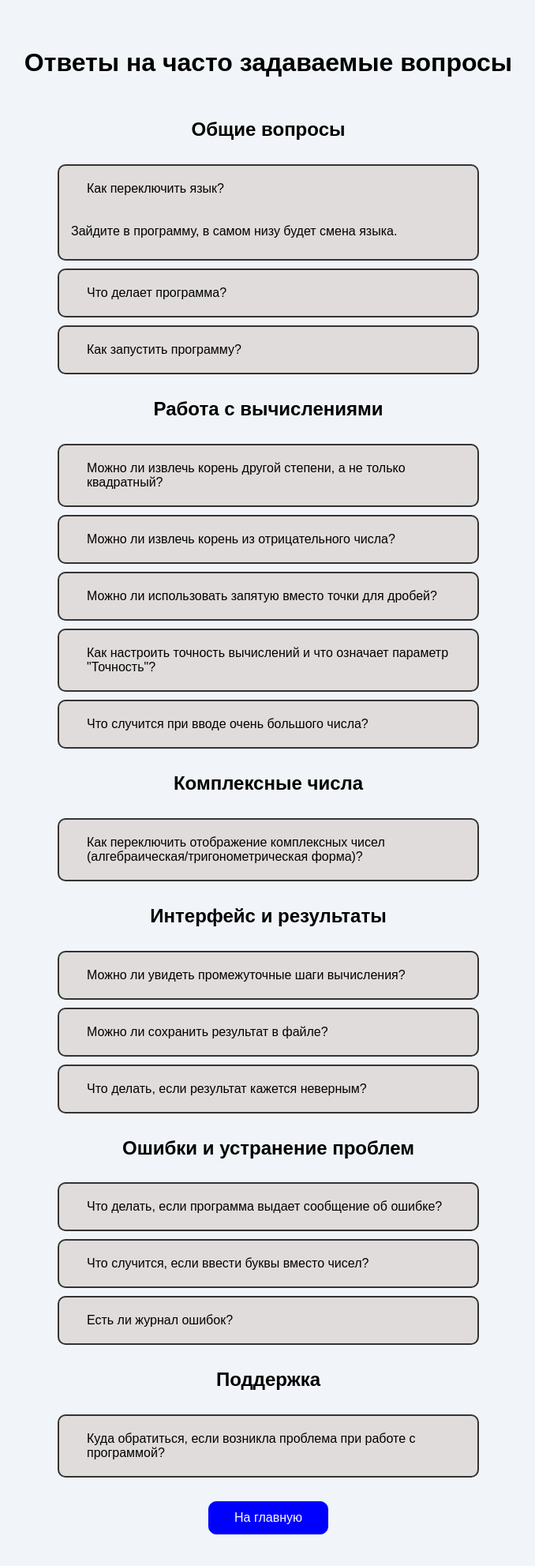
After one commit to Mark3030049920/complex-calculator, a Flask app: page /support in a window 1280 px wide, after a click on "Как переключить язык?". The commit adds this page. Shown: the whole page at 79% size, without its empty margins (300-978 px from the left). Run offline with Flask 3, Linux system fonts and the light colour scheme.

Commit message:
Add FAQ support page

```diff
--- a/app.py
+++ b/app.py
@@ -24,6 +24,10 @@ from calculator.service import (
 
 
 app = Flask(__name__)
+
+@app.route("/support")
+def support():
+    return render_template("support.html")
 
 
 DEFAULT_MESSAGES = {
--- /dev/null
+++ b/static/css/support.css
@@ -0,0 +1,175 @@
+body {
+    display: flex;
+    text-align: center;
+    font-family: 'Montserrat', sans-serif;
+    flex-direction: column;
+    justify-content: center;
+    align-items: center;
+
+    margin: 0;
+    padding: 40px 20px;
+
+    background-color: #f1f5f9;
+}
+
+
+h1 {
+    color: black;
+}
+
+
+h2 {
+    color: black;
+
+    margin-top: 30px;
+}
+
+
+.question {
+    width: 500px;
+
+    border: 2px solid #333;
+
+    padding: 10px 15px;
+
+    border-radius: 10px;
+
+    text-align: left;
+
+    background-color: rgb(225, 220, 220);
+
+    font-size: 16px;
+
+    margin-top: 10px;
+
+    display: flex;
+
+    flex-direction: column;
+
+    justify-content: center;
+}
+
+
+.box-container {
+    display: flex;
+    flex-direction: column;
+
+    align-items: flex-start;
+
+    gap: 10px;
+
+    font-family: Arial, sans-serif;
+
+    margin: 20px;
+}
+
+
+.toggle-checkbox {
+    display: none;
+}
+
+
+.btn {
+    display: inline-block;
+
+    padding: 10px 20px;
+
+    background-color: rgb(225, 220, 220);
+
+    color: black;
+
+    border-radius: 5px;
+
+    cursor: pointer;
+
+    user-select: none;
+
+    transition:
+        background-color 0.2s ease;
+}
+
+
+.btn:hover {
+    background-color: rgb(210, 205, 205);
+}
+
+
+.hidden-text {
+    max-height: 0;
+
+    overflow: hidden;
+
+    opacity: 0;
+
+    transition:
+        max-height 0.3s ease,
+        opacity 0.3s ease;
+}
+
+
+.toggle-checkbox:checked ~ .hidden-text {
+    max-height: 200px;
+
+    opacity: 1;
+
+    margin-top: 10px;
+}
+
+
+.btn-back {
+    display: inline-flex;
+
+    align-items: center;
+    justify-content: center;
+
+    background-color: blue;
+
+    font-family: 'Montserrat', sans-serif;
+
+    color: white;
+
+    border-radius: 10px;
+
+    width: 150px;
+    height: 40px;
+
+    border: 1px solid blue;
+
+    text-decoration: none;
+
+    cursor: pointer;
+
+    margin-top: 30px;
+
+    transition:
+        background-color 0.15s ease,
+        transform 0.15s ease;
+}
+
+
+.btn-back:hover {
+    background-color: #4338ca;
+
+    transform: translateY(-1px);
+}
+
+
+@media (max-width: 650px) {
+
+    .question {
+        width: min(500px, 100%);
+    }
+
+    h1 {
+        font-size: 24px;
+    }
+
+    h2 {
+        font-size: 20px;
+    }
+
+    .btn {
+        font-size: 14px;
+    }
+
+}
--- a/templates/index.html
+++ b/templates/index.html
@@ -1599,9 +1599,8 @@
 
 <!-- SUPPORT -->
 <a
-    href="#"
+    href="{{ url_for('support') }}"
     class="support-button"
-    onclick="return false;"
 >
 
     {{ translations.get(
--- /dev/null
+++ b/templates/support.html
@@ -0,0 +1,463 @@
+<!DOCTYPE html>
+<html lang="ru">
+
+<head>
+
+    <meta charset="UTF-8">
+
+    <meta
+        name="viewport"
+        content="width=device-width, initial-scale=1.0"
+    >
+
+    <link
+        rel="stylesheet"
+        href="{{ url_for('static', filename='css/support.css') }}"
+    >
+
+    <title>Поддержка</title>
+
+</head>
+
+
+<body>
+
+    <h1>Ответы на часто задаваемые вопросы</h1>
+
+    <h2>Общие вопросы</h2>
+
+
+    <div class="question">
+
+        <input
+            type="checkbox"
+            id="toggle-button"
+            class="toggle-checkbox"
+        >
+
+        <label
+            for="toggle-button"
+            class="btn"
+        >
+            Как переключить язык?
+        </label>
+
+        <div class="hidden-text">
+            <p>
+                Зайдите в программу, в самом низу
+                будет смена языка.
+            </p>
+        </div>
+
+    </div>
+
+
+    <div class="question">
+
+        <input
+            type="checkbox"
+            id="toggle-2"
+            class="toggle-checkbox"
+        >
+
+        <label
+            for="toggle-2"
+            class="btn"
+        >
+            Что делает программа?
+        </label>
+
+        <div class="hidden-text">
+            <p>
+                Программа предназначена для извлечения
+                квадратного корня из действительных
+                и комплексных чисел.
+            </p>
+        </div>
+
+    </div>
+
+
+    <div class="question">
+
+        <input
+            type="checkbox"
+            id="toggle-3"
+            class="toggle-checkbox"
+        >
+
+        <label
+            for="toggle-3"
+            class="btn"
+        >
+            Как запустить программу?
+        </label>
+
+        <div class="hidden-text">
+            <p>
+                Необходимо открыть интерфейс программы,
+                далее выбрать нужный режим и ввести
+                число для вычисления.
+            </p>
+        </div>
+
+    </div>
+
+
+    <h2>Работа с вычислениями</h2>
+
+
+    <div class="question">
+
+        <input
+            type="checkbox"
+            id="toggle-6"
+            class="toggle-checkbox"
+        >
+
+        <label
+            for="toggle-6"
+            class="btn"
+        >
+            Можно ли извлечь корень другой степени,
+            а не только квадратный?
+        </label>
+
+        <div class="hidden-text">
+            <p>
+                Нет, программа предназначена только
+                для извлечения квадратного корня.
+            </p>
+        </div>
+
+    </div>
+
+
+    <div class="question">
+
+        <input
+            type="checkbox"
+            id="toggle-7"
+            class="toggle-checkbox"
+        >
+
+        <label
+            for="toggle-7"
+            class="btn"
+        >
+            Можно ли извлечь корень из отрицательного числа?
+        </label>
+
+        <div class="hidden-text">
+            <p>
+                Можно, результат будет в комплексной форме.
+            </p>
+        </div>
+
+    </div>
+
+
+    <div class="question">
+
+        <input
+            type="checkbox"
+            id="toggle-8"
+            class="toggle-checkbox"
+        >
+
+        <label
+            for="toggle-8"
+            class="btn"
+        >
+            Можно ли использовать запятую вместо точки
+            для дробей?
+        </label>
+
+        <div class="hidden-text">
+            <p>
+                Нет, для дробей можно использовать
+                только точку.
+            </p>
+        </div>
+
+    </div>
+
+
+    <div class="question">
+
+        <input
+            type="checkbox"
+            id="toggle-9"
+            class="toggle-checkbox"
+        >
+
+        <label
+            for="toggle-9"
+            class="btn"
+        >
+            Как настроить точность вычислений и что
+            означает параметр "Точность"?
+        </label>
+
+        <div class="hidden-text">
+            <p>
+                Чтобы настроить точность вычислений,
+                нужно ввести необходимое значение
+                в поле "Точность". Этот параметр
+                определяет точность вычисления результата.
+            </p>
+        </div>
+
+    </div>
+
+
+    <div class="question">
+
+        <input
+            type="checkbox"
+            id="toggle-10"
+            class="toggle-checkbox"
+        >
+
+        <label
+            for="toggle-10"
+            class="btn"
+        >
+            Что случится при вводе очень большого числа?
+        </label>
+
+        <div class="hidden-text">
+            <p>
+                Время выполнения программы может увеличиться.
+            </p>
+        </div>
+
+    </div>
+
+
+    <h2>Комплексные числа</h2>
+
+
+    <div class="question">
+
+        <input
+            type="checkbox"
+            id="toggle-11"
+            class="toggle-checkbox"
+        >
+
+        <label
+            for="toggle-11"
+            class="btn"
+        >
+            Как переключить отображение комплексных чисел
+            (алгебраическая/тригонометрическая форма)?
+        </label>
+
+        <div class="hidden-text">
+            <p>
+                Перейдите во вкладку "Квадратный корень"
+                для алгебраической формы и во вкладку
+                "Тригонометрия" для тригонометрической.
+            </p>
+        </div>
+
+    </div>
+
+
+    <h2>Интерфейс и результаты</h2>
+
+
+    <div class="question">
+
+        <input
+            type="checkbox"
+            id="toggle-12"
+            class="toggle-checkbox"
+        >
+
+        <label
+            for="toggle-12"
+            class="btn"
+        >
+            Можно ли увидеть промежуточные шаги вычисления?
+        </label>
+
+        <div class="hidden-text">
+            <p>
+                В текущей версии промежуточные шаги
+                вычисления не предусмотрены.
+            </p>
+        </div>
+
+    </div>
+
+
+    <div class="question">
+
+        <input
+            type="checkbox"
+            id="toggle-13"
+            class="toggle-checkbox"
+        >
+
+        <label
+            for="toggle-13"
+            class="btn"
+        >
+            Можно ли сохранить результат в файле?
+        </label>
+
+        <div class="hidden-text">
+            <p>
+                В текущей версии нельзя сохранить результат
+                в файле.
+            </p>
+        </div>
+
+    </div>
+
+
+    <div class="question">
+
+        <input
+            type="checkbox"
+            id="toggle-14"
+            class="toggle-checkbox"
+        >
+
+        <label
+            for="toggle-14"
+            class="btn"
+        >
+            Что делать, если результат кажется неверным?
+        </label>
+
+        <div class="hidden-text">
+            <p>
+                Проверьте введенное число, заданную точность
+                и количество знаков.
+            </p>
+        </div>
+
+    </div>
+
+
+    <h2>Ошибки и устранение проблем</h2>
+
+
+    <div class="question">
+
+        <input
+            type="checkbox"
+            id="toggle-15"
+            class="toggle-checkbox"
+        >
+
+        <label
+            for="toggle-15"
+            class="btn"
+        >
+            Что делать, если программа выдает сообщение
+            об ошибке?
+        </label>
+
+        <div class="hidden-text">
+            <p>
+                Проверьте правильность введенных данных.
+            </p>
+        </div>
+
+    </div>
+
+
+    <div class="question">
+
+        <input
+            type="checkbox"
+            id="toggle-16"
+            class="toggle-checkbox"
+        >
+
+        <label
+            for="toggle-16"
+            class="btn"
+        >
+            Что случится, если ввести буквы вместо чисел?
+        </label>
+
+        <div class="hidden-text">
+            <p>
+                Программа не сможет вычислить результат
+                и выдаст сообщение об ошибке.
+            </p>
+        </div>
+
+    </div>
+
+
+    <div class="question">
+
+        <input
+            type="checkbox"
+            id="toggle-17"
+            class="toggle-checkbox"
+        >
+
+        <label
+            for="toggle-17"
+            class="btn"
+        >
+            Есть ли журнал ошибок?
+        </label>
+
+        <div class="hidden-text">
+            <p>
+                В текущей версии нет журнала ошибок.
+            </p>
+        </div>
+
+    </div>
+
+
+    <h2>Поддержка</h2>
+
+
+    <div class="question">
+
+        <input
+            type="checkbox"
+            id="toggle-18"
+            class="toggle-checkbox"
+        >
+
+        <label
+            for="toggle-18"
+            class="btn"
+        >
+            Куда обратиться, если возникла проблема
+            при работе с программой?
+        </label>
+
+        <div class="hidden-text">
+            <p>
+                Если при работе с программой возникла
+                проблема, напишите нам на почту
+                forFAQ2026@gmail.com и подробно
+                опишите проблему.
+            </p>
+        </div>
+
+    </div>
+
+
+    <a
+        href="{{ url_for('index') }}"
+        class="btn-back"
+    >
+        На главную
+    </a>
+
+</body>
+
+</html>
```
